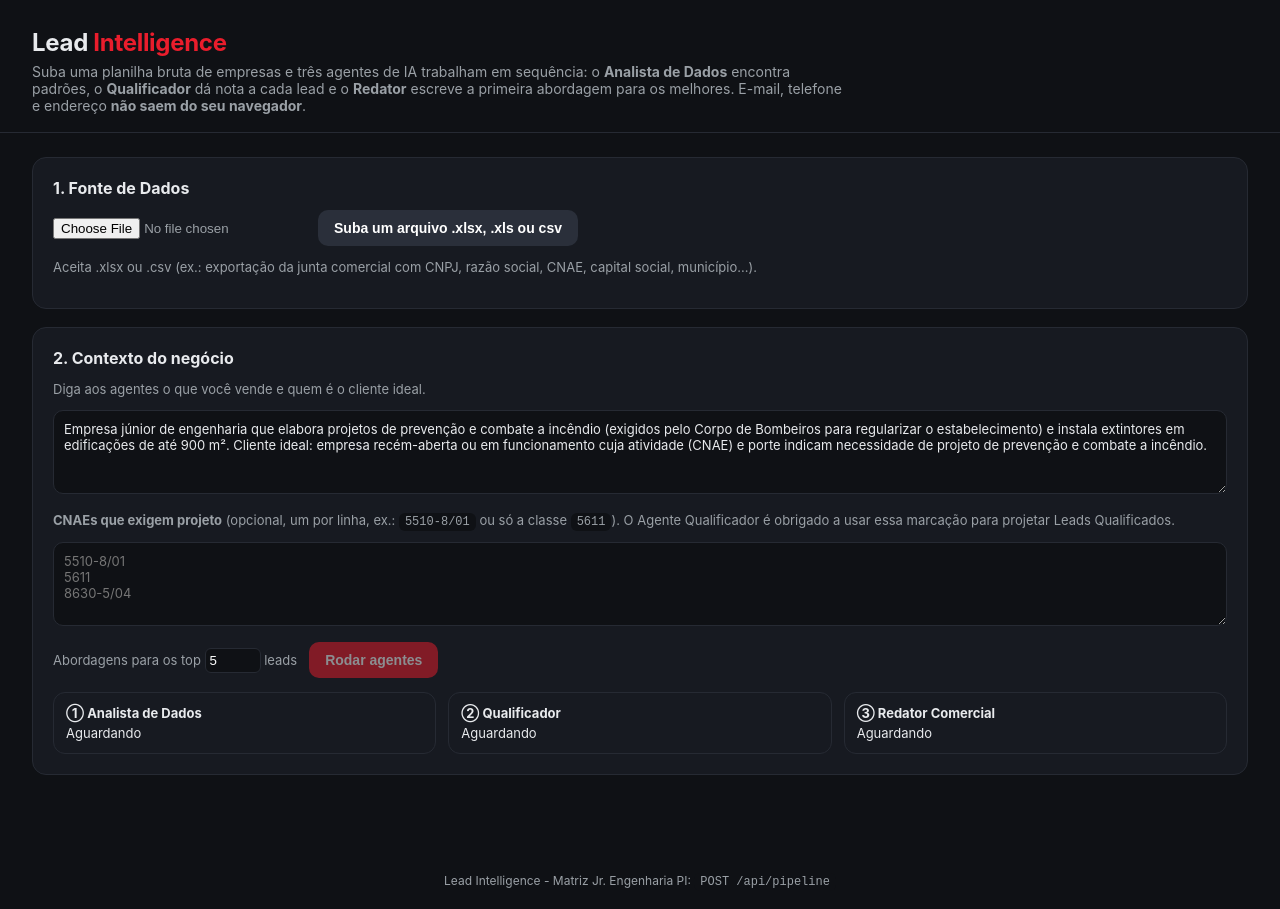
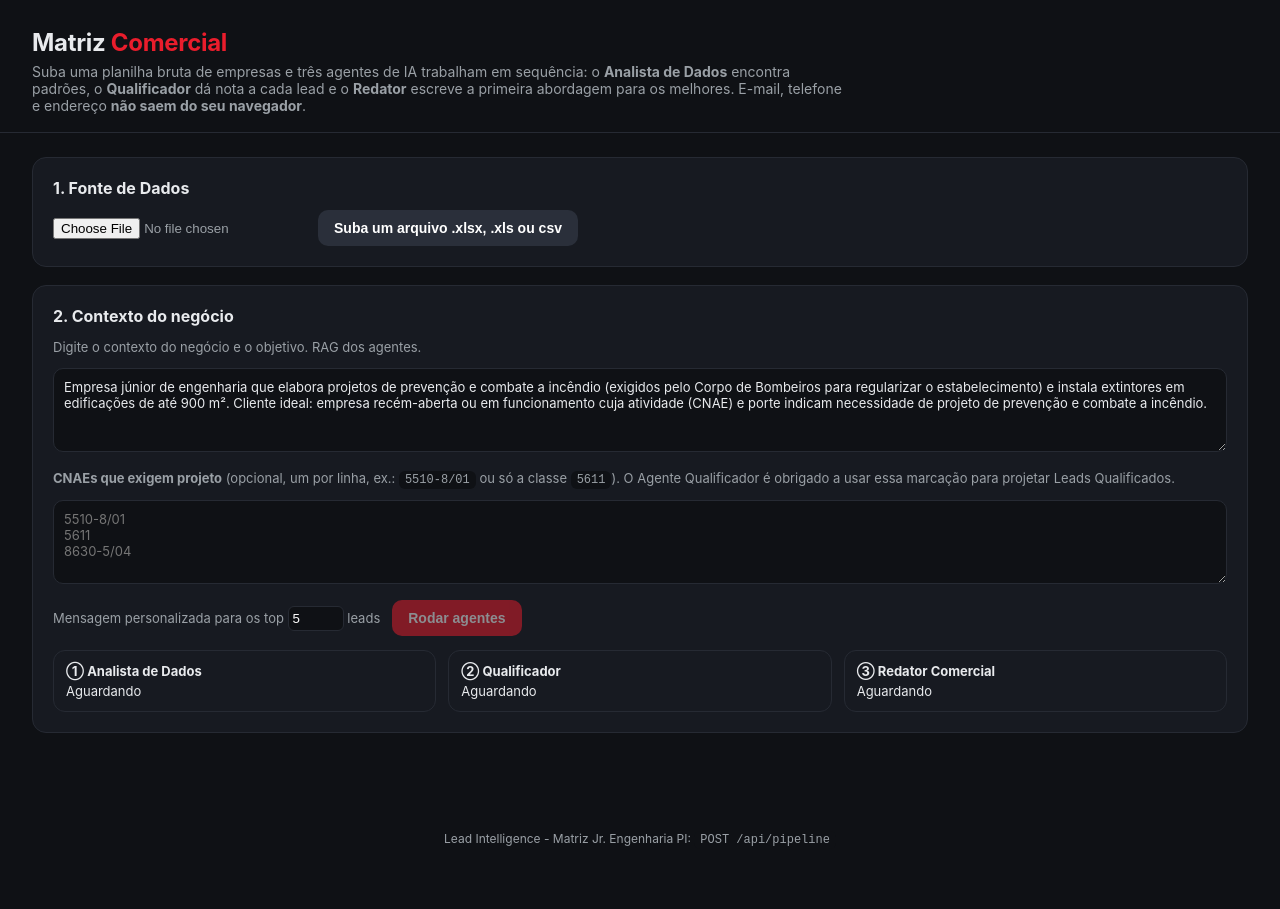
Before and after one commit to welferengineer/Lead-Intelligence, a website: page index.html in a window 1280 px wide. After the commit the page ends 867 px from the top, so only its background shows below. Drawn offline with nearby package versions, Linux system fonts and the light colour scheme.

Commit message:
Update index.html

```diff
--- a/index.html
+++ b/index.html
@@ -3,7 +3,7 @@
 <head>
 <meta charset="UTF-8" />
 <meta name="viewport" content="width=device-width, initial-scale=1" />
-<title>Lead Intelligence — Agentes de IA para qualificação de leads</title>
+<title>Matriz Comercial — Agentes de IA para qualificação de leads</title>
 <script src="https://cdn.sheetjs.com/xlsx-0.20.3/package/dist/xlsx.full.min.js"></script>
 <script src="https://cdn.jsdelivr.net/npm/chart.js@4.4.1/dist/chart.umd.min.js"></script>
 <style>
@@ -52,7 +52,7 @@
 </head>
 <body>
 <header>
-  <h1>Lead <span>Intelligence</span></h1>
+  <h1>Matriz <span>Comercial </span></h1>
   <p>Suba uma planilha bruta de empresas e três agentes de IA trabalham em sequência: o <b>Analista de Dados</b> encontra padrões, o <b>Qualificador</b> dá nota a cada lead e o <b>Redator</b> escreve a primeira abordagem para os melhores. E-mail, telefone e endereço <b>não saem do seu navegador</b>.</p>
 </header>
 
@@ -63,18 +63,18 @@
       <input type="file" id="file" accept=".xlsx,.xls,.csv" />
       <button class="secondary" id="sampleBtn"> Suba um arquivo .xlsx, .xls ou csv </button>
     </div>
-    <p class="muted" id="fileInfo">Aceita .xlsx ou .csv (ex.: exportação da junta comercial com CNPJ, razão social, CNAE, capital social, município...).</p>
+
     <div id="cols"></div>
   </section>
 
   <section class="panel">
     <h2>2. Contexto do negócio</h2>
-    <p class="muted">Diga aos agentes o que você vende e quem é o cliente ideal.</p>
+    <p class="muted">Digite o contexto do negócio e o objetivo. RAG dos agentes.</p>
     <textarea id="contexto"></textarea>
     <p class="muted" style="margin-top:14px"><b>CNAEs que exigem projeto</b> (opcional, um por linha, ex.: <code>5510-8/01</code> ou só a classe <code>5611</code>). O Agente Qualificador é obrigado a usar essa marcação para projetar Leads Qualificados.</p>
     <textarea id="cnaesObrig" placeholder="5510-8/01&#10;5611&#10;8630-5/04"></textarea>
     <div class="row" style="margin-top:12px">
-      <label class="muted">Abordagens para os top <input id="top" type="number" value="5" min="1" max="15" style="width:56px;background:#0f1115;color:#fff;border:1px solid var(--line);border-radius:6px;padding:4px"> leads</label>
+      <label class="muted">Mensagem personalizada para os top <input id="top" type="number" value="5" min="1" max="15" style="width:56px;background:#0f1115;color:#fff;border:1px solid var(--line);border-radius:6px;padding:4px"> leads</label>
       <button id="runBtn" disabled>Rodar agentes</button>
     </div>
     <div class="steps">
```
